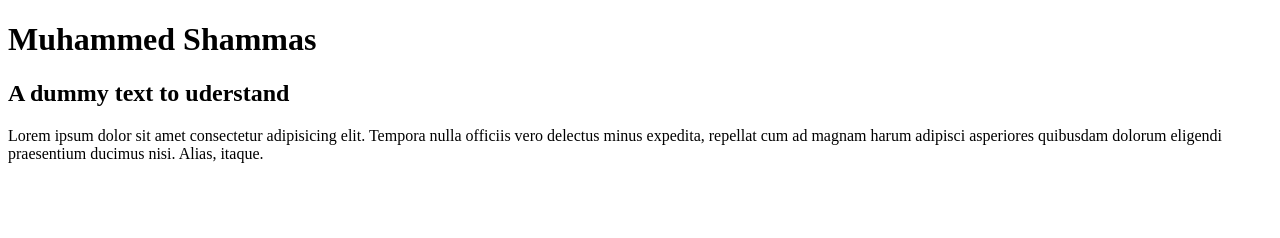
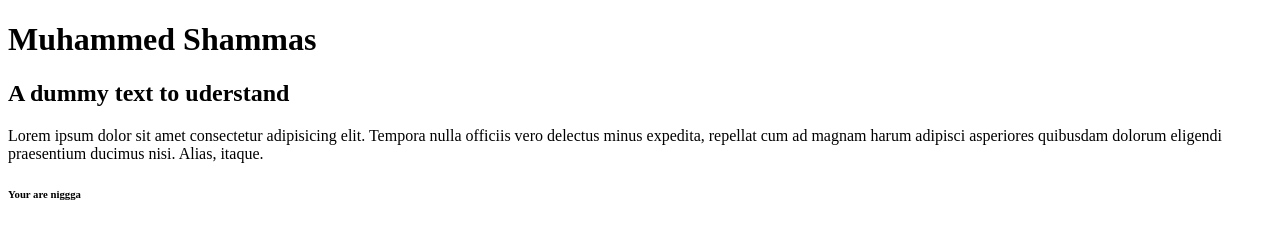
Before and after one commit to muhammedshammashere/gitservertesting, a plain HTML site: page index.html in a window 1280 px wide. Drawn offline with Linux system fonts and the light colour scheme.

Commit message:
Negative dummy message added

```diff
--- a/index.html
+++ b/index.html
@@ -9,5 +9,6 @@
     <h1>Muhammed Shammas</h1>
     <h2>A dummy text to uderstand</h2>
     <p>Lorem ipsum dolor sit amet consectetur adipisicing elit. Tempora nulla officiis vero delectus minus expedita, repellat cum ad magnam harum adipisci asperiores quibusdam dolorum eligendi praesentium ducimus nisi. Alias, itaque.   </p>
+    <h6>Your are niggga</h6>
 </body>
 </html>
```
